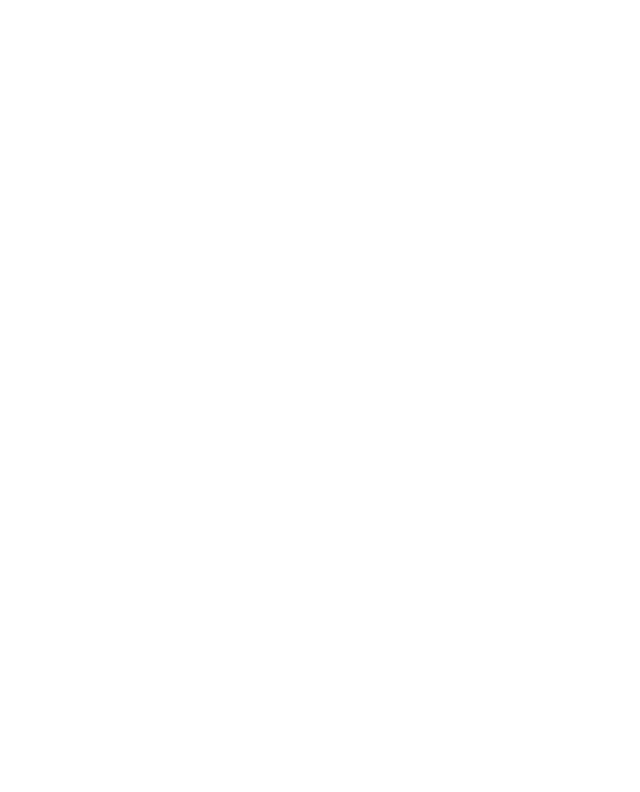
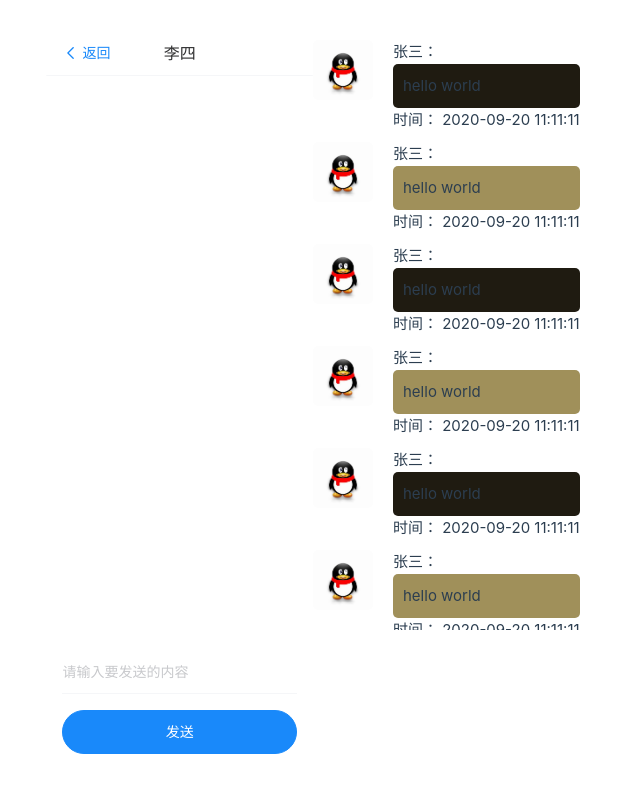
Before and after one commit to yujiangjun/raytine-im, a Vue app: page /singleChat in a window 1280 px wide. Before the commit this address had no page. Shown: the top 792 px of the page, without its empty margins (327-967 px from the left). Built offline with nearby package versions, Linux system fonts and the light colour scheme.

Commit message:
聊天框完成

```diff
--- a/src/assets/chat.css
+++ b/src/assets/chat.css
@@ -1,5 +1,6 @@
 .avator_small {
     width: 60px;
+    height: 60px;
 }
 
 .ml_20{
--- /dev/null
+++ b/src/components/MessageItem.vue
@@ -0,0 +1,36 @@
+<template>
+  <div class="display_flex">
+    <van-image :radius="5" :src="avator" class="avator_small" />
+    <div>
+      <div class="ml_20">
+        <label>{{ username }}：</label>
+        <div v-if="dict === 0" class="message_conent_receive">
+          {{ mesContent }}
+        </div>
+        <div v-else class="message_conent_send">{{ mesContent }}</div>
+      </div>
+      <div class="ml_20">时间： {{ sendTime }}</div>
+    </div>
+  </div>
+</template>
+<script setup lang="ts">
+defineProps<{
+  username: string;
+  mesContent: string;
+  sendTime: string;
+  avator: string;
+  dict: number;
+}>();
+</script>
+<style scoped>
+.message_conent_send {
+  background-color: rgb(160, 144, 90);
+  padding: 10px;
+  border-radius: 5px;
+}
+.message_conent_receive {
+  background-color: rgb(31, 27, 17);
+  padding: 10px;
+  border-radius: 5px;
+}
+</style>
--- a/src/data/chat.ts
+++ b/src/data/chat.ts
@@ -20,7 +20,7 @@
 const fun = function (): Array<ChatUser> {
   const chats: Array<ChatUser> = [];
 
-  for (let index = 0; index < 10; index++) {
+  for (let index = 0; index < 50; index++) {
     chats.push({
       avator: loginPng,
       mesContent: "hello" + index,
--- /dev/null
+++ b/src/data/mes.ts
@@ -0,0 +1,37 @@
+class Mes {
+  sendId: string;
+  sendName: string;
+  sendAvator: string;
+  reciveId: string;
+  reciveName: string;
+  reciveAvator: string;
+  sendTime: string;
+  mesDict: number;
+  mesType: number;
+  content: string;
+  constructor(
+    sendId: string,
+    sendName: string,
+    reciveId: string,
+    reciveName: string,
+    sendTime: string,
+    mesDict: number,
+    mesType: number,
+    sendAvator: string,
+    reciveAvator: string,
+    content: string
+  ) {
+    this.sendId = sendId;
+    this.sendName = sendName;
+    this.reciveId = reciveId;
+    this.reciveName = reciveName;
+    this.sendTime = sendTime;
+    this.mesDict = mesDict;
+    this.mesType = mesType;
+    this.sendAvator = sendAvator;
+    this.reciveAvator = reciveAvator;
+    this.content = content;
+  }
+}
+
+export default Mes;
--- a/src/main.ts
+++ b/src/main.ts
@@ -14,16 +14,20 @@
   Row,
   Icon,
   Divider,
+  NavBar,
 } from "vant";
 
 import App from "./App.vue";
 import router from "./router";
+
+import { useRoute } from "vue-router";
 
 import "./assets/main.css";
 import "./assets/chat.css";
 import "vant/lib/index.css";
 
 const app = createApp(App);
+app.use(useRoute);
 
 app.use(createPinia());
 app.use(router);
@@ -40,5 +44,6 @@
 app.use(Row);
 app.use(Icon);
 app.use(Divider);
+app.use(NavBar);
 
 app.mount("#app");
--- a/src/router/index.ts
+++ b/src/router/index.ts
@@ -50,6 +50,11 @@
         },
       ],
     },
+    {
+      path: "/singleChat",
+      name: "singleChat",
+      component: () => import("../views/chat/SingleChatView.vue"),
+    },
   ],
 });
 
--- /dev/null
+++ b/src/util/cht.ts
@@ -0,0 +1,22 @@
+import type Mes from "@/data/mes";
+import loginPng from "@/assets/OIP-C.jpg";
+
+const getDemoMes = function (): Array<Mes> {
+  const result: Array<Mes> = [];
+  for (let index = 0; index < 100; index++) {
+    result.push({
+      sendId: "1",
+      reciveId: "2",
+      sendTime: "2020-09-20 11:11:11",
+      mesDict: index % 2 == 0 ? 0 : 1,
+      mesType: 1,
+      sendName: "张三",
+      reciveName: "李四",
+      sendAvator: loginPng,
+      reciveAvator: loginPng,
+      content: "hello world",
+    });
+  }
+  return result;
+};
+export { getDemoMes };
--- a/src/views/FriendListView.vue
+++ b/src/views/FriendListView.vue
@@ -8,6 +8,7 @@
   <div>
     <FriendItem
       v-for="item in firends"
+      :key="item.userId"
       :avator="item.avator"
       :user-name="item.userName"
       :user-id="item.userId"
--- a/src/views/SessionListView.vue
+++ b/src/views/SessionListView.vue
@@ -2,17 +2,28 @@
 import { reactive } from "vue";
 import SessionItem from "../components/SessionItem.vue";
 import { fun } from "../data/chat";
+import router from "@/router";
 const sessions = reactive(fun());
+const goChat = function (item: any) {
+  router.push({
+    path: "/singleChat",
+    query: {
+      username: item.username,
+    },
+  });
+};
 </script>
 <template>
   <div>
     <SessionItem
       v-for="item in sessions"
+      :key="item.username"
       :avator="item.avator"
       :username="item.username"
       :mes-content="item.mesContent"
       :send-time="item.sendTime"
       class="mt_10"
+      @click="goChat(item)"
     ></SessionItem>
   </div>
 </template>
--- /dev/null
+++ b/src/views/chat/SingleChatView.vue
@@ -0,0 +1,77 @@
+<template>
+  <van-row>
+    <van-col :span="24">
+      <van-nav-bar
+        :title="friend"
+        left-text="返回"
+        left-arrow
+        @click-left="onBack"
+      />
+    </van-col>
+  </van-row>
+  <van-row>
+    <van-col :span="24" class="send_view">
+      <MessageItem
+        v-for="item in demoMes"
+        :key="item.sendId"
+        :avator="item.reciveAvator"
+        :dict="item.mesDict"
+        :mes-content="item.content"
+        :send-time="item.sendTime"
+        :username="item.sendName"
+        class="mt_10"
+      ></MessageItem>
+    </van-col>
+  </van-row>
+  <van-row class="mt_20">
+    <van-col :span="24">
+      <van-form @submit="onSubmit">
+        <van-field
+          v-model="sendContent"
+          name="消息"
+          placeholder="请输入要发送的内容"
+          :rules="[{ required: true, message: '请输入要发送的内容' }]"
+        />
+        <div style="margin: 16px">
+          <van-button round block type="primary" native-type="submit">
+            发送
+          </van-button>
+        </div>
+      </van-form>
+    </van-col>
+  </van-row>
+</template>
+
+<script setup lang="ts">
+import router from "@/router";
+import { onMounted, ref, type Ref } from "vue";
+import { useRoute } from "vue-router";
+import { getDemoMes } from "@/util/cht";
+import MessageItem from "@/components/MessageItem.vue";
+const friend: Ref<string | undefined> = ref("张三");
+const demoMes = getDemoMes();
+const sendContent: Ref<string> = ref("");
+onMounted(() => {
+  console.log("mouted");
+  console.log(useRoute().query.username);
+  friend.value = useRoute().query.username?.toString();
+  console.log(friend.value);
+  friend.value = "李四";
+  console.log(friend.value);
+});
+
+// 发送消息
+function onSubmit() {
+  console.log("发闪送消息");
+}
+const onBack = function () {
+  router.back();
+};
+</script>
+
+<style scoped>
+.send_view {
+  height: 600px;
+  overflow-y: auto;
+}
+</style>
```
